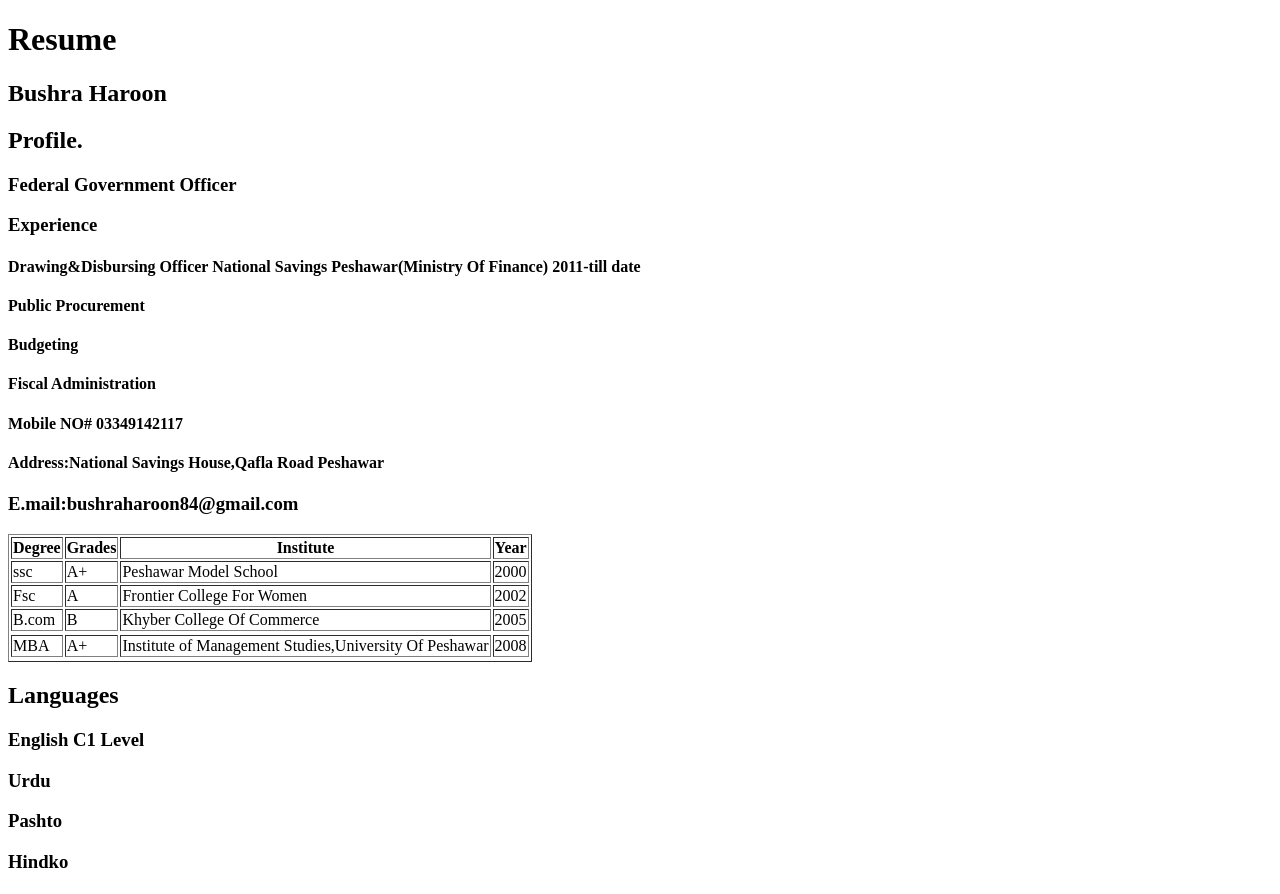
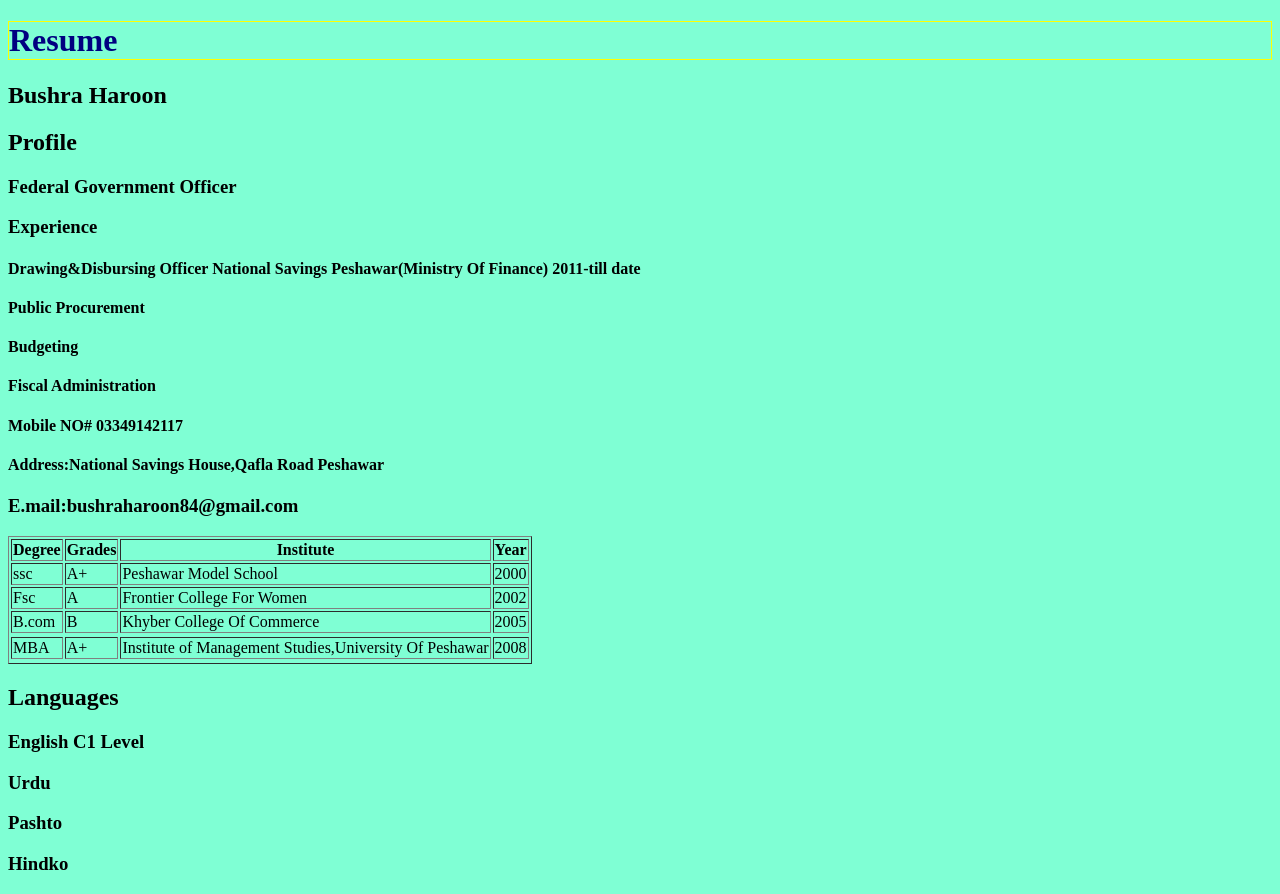
Before and after one commit to bushraharoon84/inflation, a plain HTML site: page index.html in a window 1280 px wide. Drawn offline with Linux system fonts and the light colour scheme.

Commit message:
hello world

```diff
--- a/index.html
+++ b/index.html
@@ -4,6 +4,7 @@
     <meta charset="UTF-8">
     <meta name="viewport" content="width=device-width, initial-scale=1.0">
     <title>Document</title>
+    <link rel="stylesheet" href="styles.css">
 </head>
 <body>
    <u> </u>
@@ -13,7 +14,7 @@
 <h2>Bushra Haroon </h2>
 <h3></h3>
 </body>
-       <h2>Profile.</h2>
+       <h2 class="subHeading">Profile</h2>
 
         <h3>Federal Government Officer</h3>
         <h3>Experience</h3>
--- /dev/null
+++ b/styles.css
@@ -0,0 +1,9 @@
+h1{color:navy ;
+border: 1px solid yellow;}
+
+
+
+.subHeading{orange }
+body{
+    background-color: aquamarine;
+}
```
